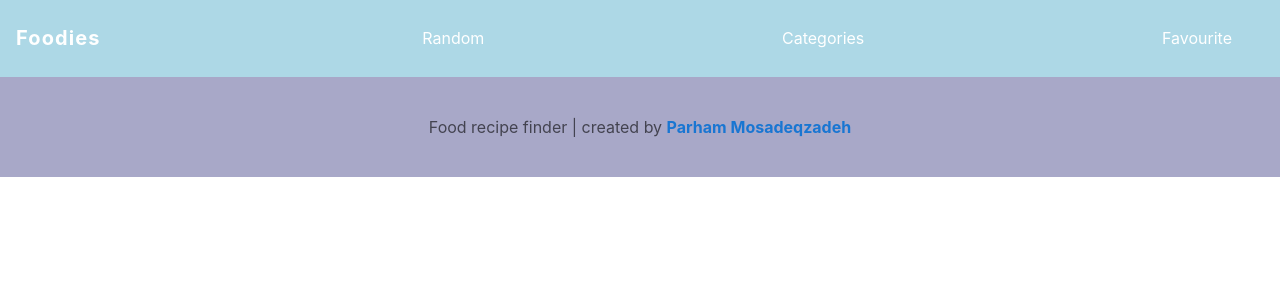
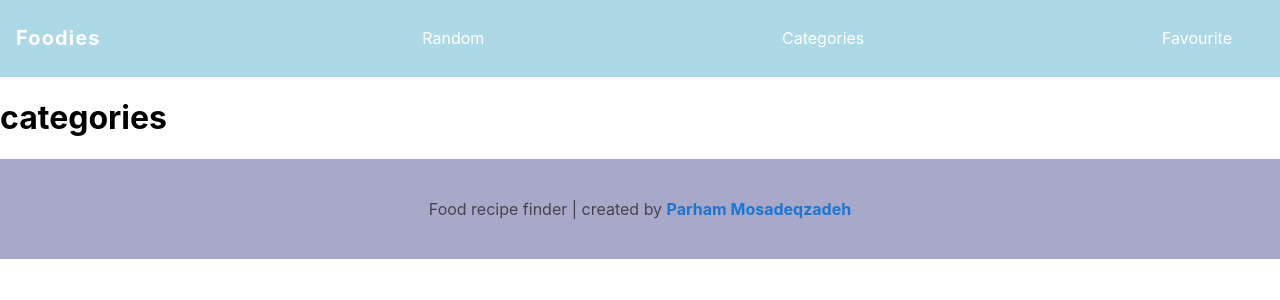
Before and after one commit to parham-mosadeq/foodies, a React (Create React App) app: page /categories in a window 1280 px wide. Shown: the top 300 px of the page. Built offline with nearby package versions, Linux system fonts and the light colour scheme.

Commit message:
all cat. pages were made

```diff
--- a/src/App.js
+++ b/src/App.js
@@ -1,8 +1,10 @@
 import React from 'react';
 import Layout from './components/layout';
 import { Route, Routes } from 'react-router-dom';
-import Home from './components/home/HomePage';
-import Random from './components/layout/Random';
+import Home from './components/headers/HomePage';
+import Random from './components/headers/Random';
+import Categories from './components/headers/Categories';
+import Favourite from './components/headers/Favourite';
 const App = () => {
   return (
     <main>
@@ -10,7 +12,8 @@ const App = () => {
         <Routes>
           <Route path='/' element={<Home />} />
           <Route path='/random' element={<Random />} />
-          <Route path='/categories' element={''} />
+          <Route path='/categories' element={<Categories />} />
+          <Route path='/favourite' element={<Favourite />} />
         </Routes>
       </Layout>
     </main>
--- /dev/null
+++ b/src/components/headers/Categories.js
@@ -0,0 +1,11 @@
+import React from 'react';
+
+const Categories = () => {
+  return (
+    <div>
+      <h1>categories</h1>
+    </div>
+  );
+};
+
+export default Categories;
--- /dev/null
+++ b/src/components/headers/Favourite.js
@@ -0,0 +1,11 @@
+import React from 'react';
+
+const Favourite = () => {
+  return (
+    <div>
+      <h1>favourite</h1>
+    </div>
+  );
+};
+
+export default Favourite;
```
Also changed, not shown: src/components/headers/HomePage.js (renamed from src/components/home/HomePage.js), src/components/headers/Random.js (renamed from src/components/layout/Random.js).
